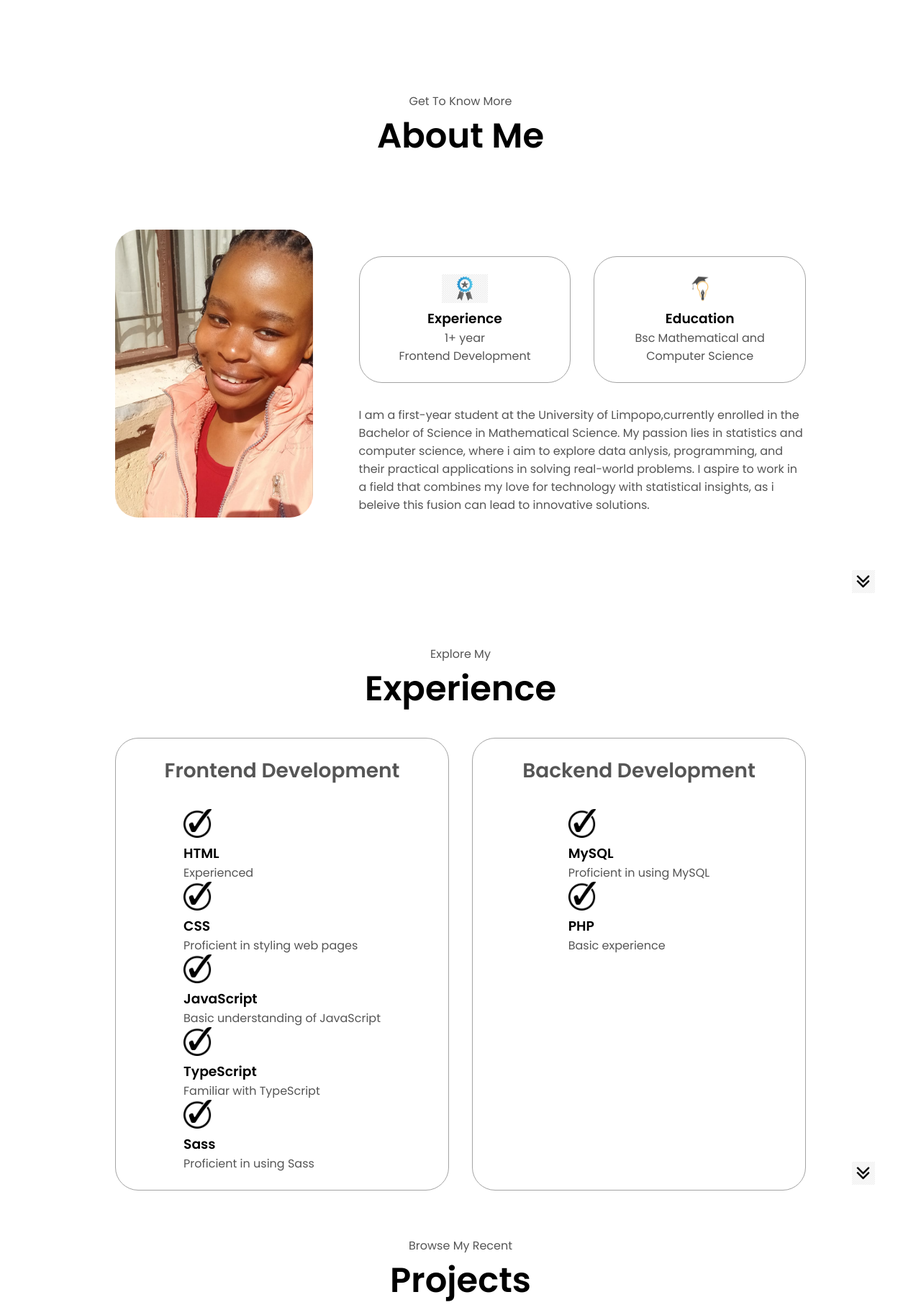
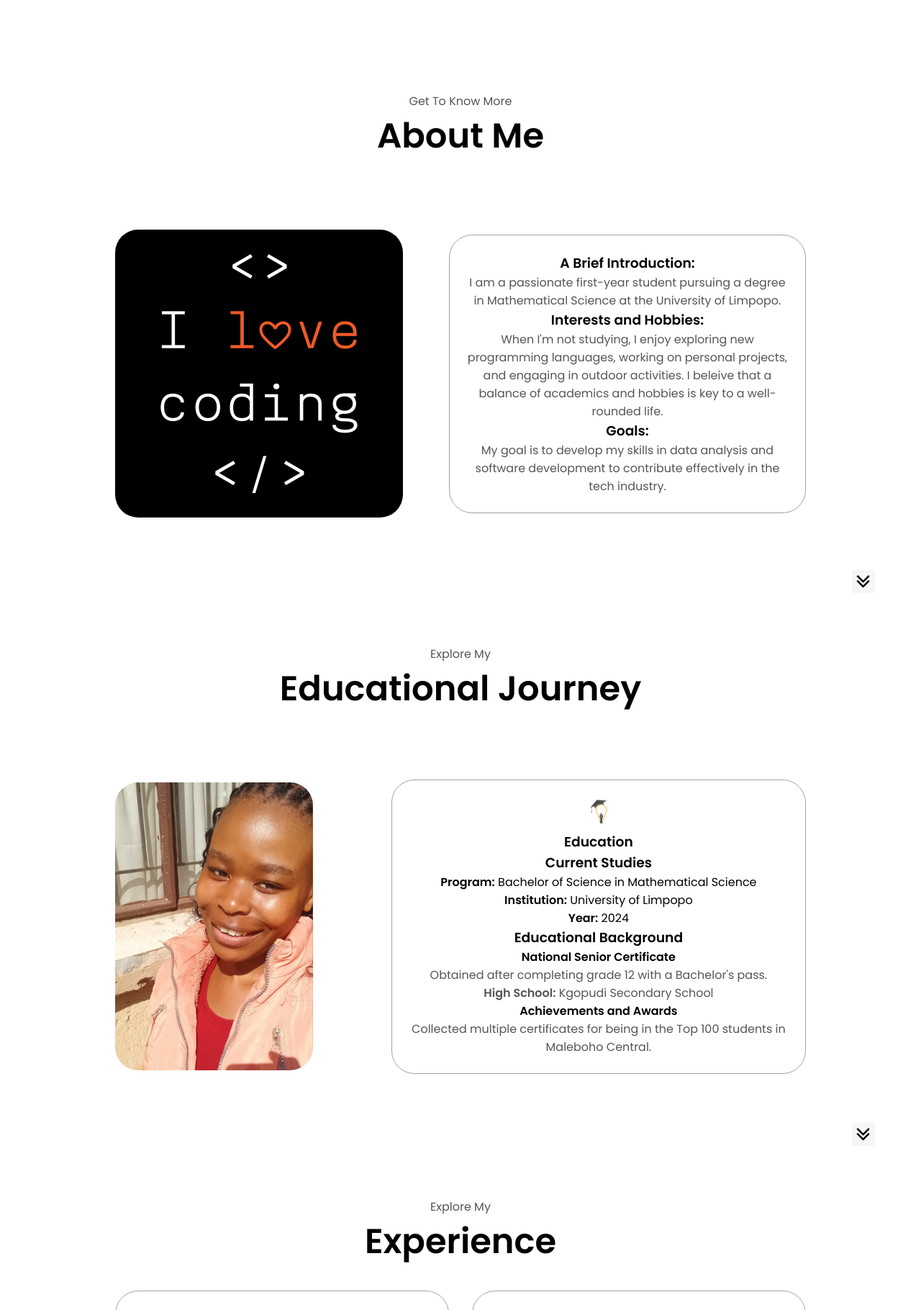
Before and after one commit to Webmess/my-cv-website, a PHP site: page / in a window 1280 px wide. Shown: the part 800-2620 px from the top of the page at 72% size. Run offline with PHP 8.4, Linux system fonts and the light colour scheme.

Commit message:
Updates to style.css, index.html, mediaqueries.css and added new images

```diff
--- a/index.html
+++ b/index.html
@@ -41,7 +41,7 @@
     <section id="home">
         <div class="section__pic-container">
             <img src="./assets/background.jpeg" alt="Makhwiting Morongwa profile picture"
-            class="background-image"/>
+            class="profile-picture"/>
         </div>
         <div class="section__text">
             <p class="section__text__p1">Hello, I'm</p>
@@ -72,6 +72,34 @@
         <h1 class="title">About Me</h1>
         <div class="section-container">
             <div class="section__pic-container">
+                <img src="./assets/my-image.jpeg"
+                alt="Profile picture"
+                class="my-image"/>
+            </div>
+            <div class="about-details-container">
+                <div class="about-containers">
+                    <div class="details-container">
+                        <div class="text-container">
+                            <h3>A Brief Introduction:</h3>
+                            <p>I am a passionate first-year student pursuing a degree in Mathematical Science at the University of Limpopo.</p>
+                            <h3>Interests and Hobbies:</h3>
+                            <p>When I'm not studying, I enjoy exploring new programming languages, working on personal projects, and engaging in outdoor activities. I beleive that a balance of academics and hobbies is key to a well-rounded life.</p>
+                            <h3>Goals:</h3>
+                            <p>My goal is to develop my skills in data analysis and software development to contribute effectively in the tech industry.</p>
+                        </div>
+                    </div>
+                </div>
+            </div>
+        </div>
+        <img src="./assets/arrow.jpeg"
+        alt="Arrow icon" class="arrow-icon"
+        onclick="location.href='./#education'"/>
+    </section>
+    <section id="education">
+        <p class="section__text__p1">Explore My</p>
+        <h1 class="title">Educational Journey</h1>
+        <div class="section-container">
+            <div class="section__pic-container">
                 <img src="./assets/about-pic.jpeg"
                 alt="Profile picture"
                 class="about-pic"/>
@@ -79,26 +107,33 @@
             <div class="about-details-container">
                 <div class="about-containers">
                     <div class="details-container">
-                        <img src="./assets/experience.jpeg"
-                        alt="Experience icon"
-                        class="icon"
-                        />
-                        <h3>Experience</h3>
-                        <p>1+ year <br>Frontend Development</p>
-                    </div>
-                    <div class="details-container">
                         <img src="./assets/education.jpeg"
                         alt="Education icon"
                         class="icon"
                         />
                         <h3>Education</h3>
-                        <p>Bsc Mathematical and Computer Science</p>
+                        <div class="text-container">
+                            <ul id="education-list">
+                                <ul>
+                                    <li>
+                                        <h3>Current Studies</h3>
+                                        <ul>
+                                            <li><strong>Program:</strong> Bachelor of Science in Mathematical Science</li>
+                                            <li><strong>Institution:</strong> University of Limpopo</li>
+                                            <li><strong>Year:</strong> 2024</li>
+                                        </ul>
+                                    </li>
+                                    <li>
+                                        <h3>Educational Background</h3>
+                                        <h4>National Senior Certificate</h4>
+                                        <p>Obtained after completing grade 12 with a Bachelor's pass.<br> <strong>High School:</strong> Kgopudi Secondary School</p>
+                                        <h4>Achievements and Awards</h4>
+                                        <p>Collected multiple certificates for being in the Top 100 students in Maleboho Central.</p>
+                                    </li>
+                                </ul>
+                            </ul>
+                        </div>
                     </div>
-                </div>
-                <div class="text-container">
-                 <p>I am a first-year student at the University of Limpopo,currently enrolled in the Bachelor of Science in Mathematical Science.
-                    My passion lies in statistics and computer science, where i aim to explore data anlysis, programming, and their practical applications in solving real-world problems.
-                    I aspire to work in a field that combines my love for technology with statistical insights, as i beleive this fusion can lead to innovative solutions.</p>
                 </div>
             </div>
         </div>
--- a/style.css
+++ b/style.css
@@ -178,11 +178,12 @@ section {
     margin: auto 0;
 }
 
-.background-image {
+.profile-picture {
     width: 400px;
     height: 400px;
     border-radius: 50%;
     object-fit: cover;
+    border: 2px solid;
 }
 
 .section__text {
@@ -282,6 +283,16 @@ section {
     position: relative;
 }
 
+.my-image {
+    border-radius: 2rem;
+}
+
+/* EDUCATION SECTION */
+
+#education {
+    position: relative;
+}
+
 .about-containers {
     gap: 2rem;
     margin-bottom: 2rem;
@@ -296,6 +307,12 @@ section {
 .about-containers,
 .about-details-container {
     display: flex;
+}
+
+ul {
+    list-style-type: none;
+    padding: 0;
+    margin: 0;
 }
 
 .about-pic {
```
Also changed, not shown: assets/background.jpeg, assets/my-image.jpeg (added), mediaqueries.css (line endings or trailing spaces).
